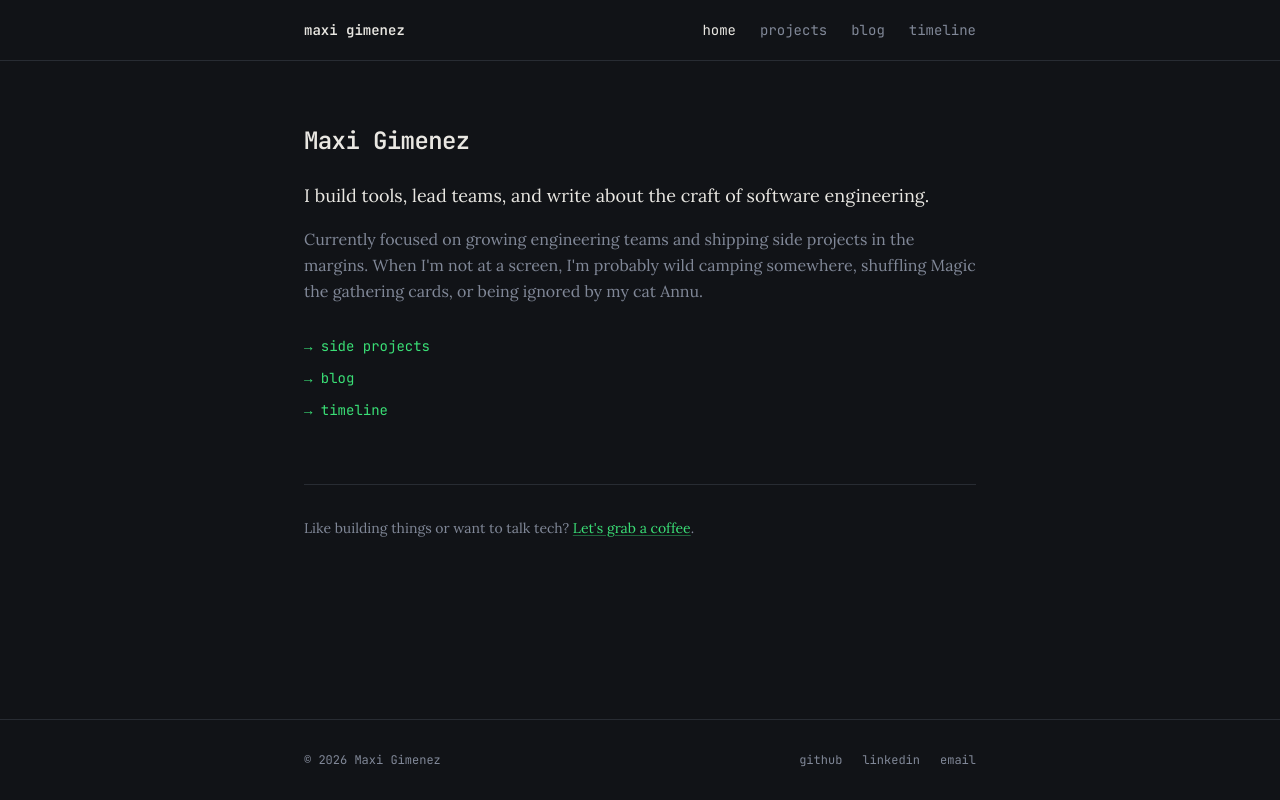
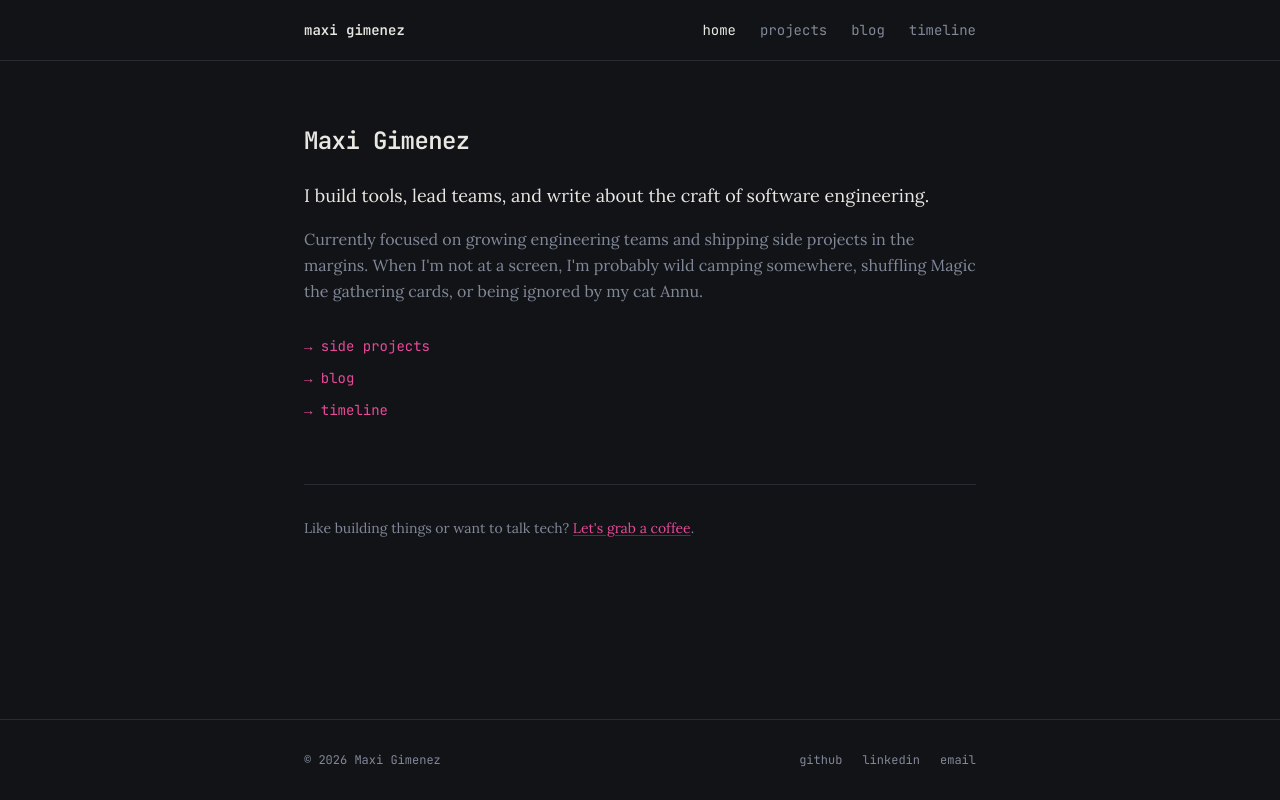
Before and after one commit to maxigimenez/www, a Next.js app: page / in a window 1280 px wide. Built offline with nearby package versions, Linux system fonts and the light colour scheme.

Commit message:
Parallax: manual-www-1773576470388-pqu0p - Use pink as accent color

```diff
--- a/app/globals.css
+++ b/app/globals.css
@@ -13,9 +13,9 @@
     --popover: 220 15% 8%;
     --popover-foreground: 40 15% 90%;
 
-    --primary: 142 72% 55%;
-    --primary-hover: 142 72% 62%;
-    --primary-active: 142 72% 48%;
+    --primary: 330 78% 60%;
+    --primary-hover: 330 82% 68%;
+    --primary-active: 330 74% 52%;
     --primary-foreground: 220 15% 8%;
 
     --secondary: 220 12% 15%;
@@ -24,26 +24,26 @@
     --muted: 220 12% 18%;
     --muted-foreground: 220 10% 55%;
 
-    --accent: 142 32% 18%;
-    --accent-foreground: 142 73% 85%;
+    --accent: 330 26% 20%;
+    --accent-foreground: 330 80% 88%;
 
     --destructive: 0 62.8% 30.6%;
     --destructive-foreground: 210 40% 98%;
 
     --border: 220 12% 18%;
     --input: 220 12% 18%;
-    --ring: 142 72% 55%;
+    --ring: 330 78% 60%;
 
     --radius: 0.375rem;
 
     --sidebar-background: 220 15% 8%;
     --sidebar-foreground: 40 15% 90%;
-    --sidebar-primary: 142 72% 55%;
+    --sidebar-primary: 330 78% 60%;
     --sidebar-primary-foreground: 220 15% 8%;
-    --sidebar-accent: 142 32% 18%;
-    --sidebar-accent-foreground: 142 73% 85%;
+    --sidebar-accent: 330 26% 20%;
+    --sidebar-accent-foreground: 330 80% 88%;
     --sidebar-border: 220 12% 18%;
-    --sidebar-ring: 142 72% 55%;
+    --sidebar-ring: 330 78% 60%;
   }
 }
 
```
